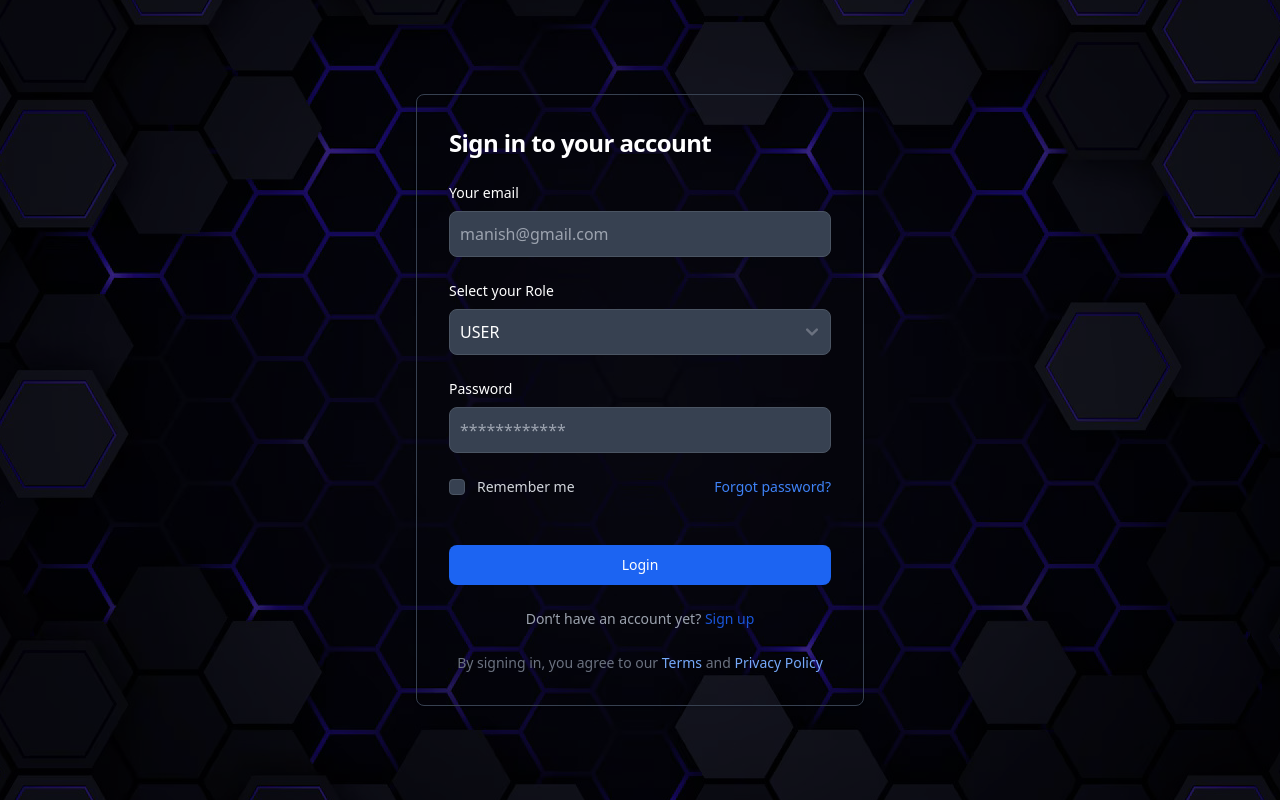
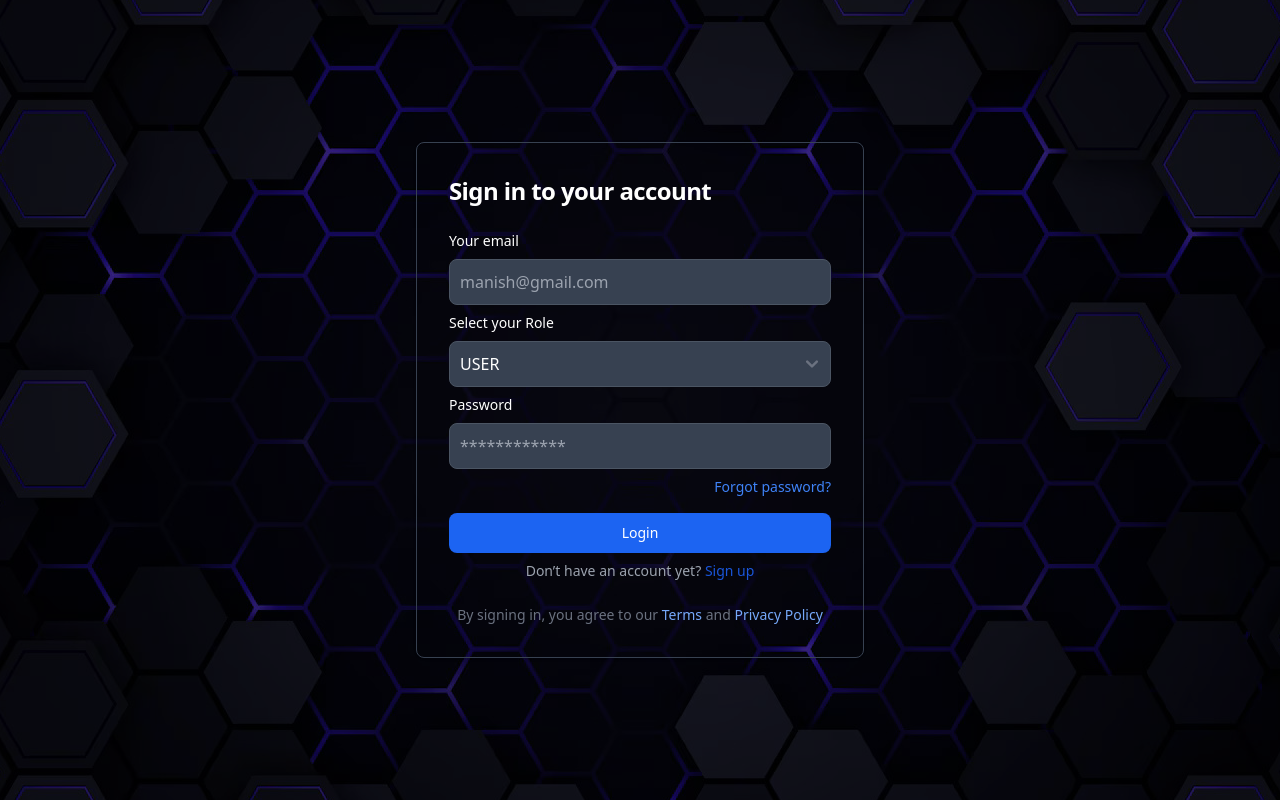
Before and after one commit to ManishPatidar806/GamingEcommerceFrontend, a React (Vite) app: page /login in a window 1280 px wide. Built offline with nearby package versions, Linux system fonts and the light colour scheme.

Commit message:
Changes in loading bar

```diff
--- a/src/App.jsx
+++ b/src/App.jsx
@@ -21,6 +21,7 @@ import FailedPayment from "./components/Payment/FailedPayment";
 import EmailInput from "./components/ForgotPassword/EmailInput";
 import ChangePassword from "./components/ForgotPassword/ChangePassword";
 import ResetPassword from "./components/ForgotPassword/ResetPassword";
+import MainLoader from "./components/AlertAndHelper/MainLoader";
 
 
 function App() {
@@ -39,6 +40,7 @@ function App() {
         <Route path="/addProduct" element={<ProductForm />} />
         <Route path="/updateProduct" element={<ProductUpdate />} />
         <Route path="/loader" element={<Loader />} />
+        <Route path="/mainloader" element={<MainLoader/>}/>
         <Route path="/orderHistory" element={<PurchaseProduct />} />
         <Route path="/success" element={<SuccessPayment />} />
         <Route path="/failed" element={<FailedPayment />} />
--- /dev/null
+++ b/src/components/AlertAndHelper/MainLoader.jsx
@@ -0,0 +1,77 @@
+import React from "react";
+
+const MainLoader = () => {
+  return (
+    <div className="flex justify-center items-center min-h-screen text-white">
+      <div>
+        {" "}
+        <span
+          className="loader relative block"
+          style={{
+            width: "120px",
+            height: "90px",
+            margin: "0 auto",
+          }}
+        >
+          {/* The before pseudo-element */}
+          <span
+            className="absolute bottom-7 left-[50%] translate-x-[-50%] rounded-full"
+            style={{
+              height: "30px",
+              width: "30px",
+              background: "#3B82F6", // Blue color
+              animation: "loading-bounce 0.5s ease-in-out infinite alternate",
+            }}
+          ></span>
+
+          {/* The after pseudo-element */}
+          <span
+            className="absolute top-0 right-0"
+            style={{
+              height: "7px",
+              width: "45px",
+              borderRadius: "4px",
+              boxShadow: "0 5px 0 #fff, -35px 50px 0 #fff, -70px 95px 0 #fff",
+              animation: "loading-step 1s ease-in-out infinite",
+            }}
+          ></span>
+        </span>
+        <p className="mt-5 text-4xl text-blue-600 text-center">Loading...</p>
+        <p className="mt-2 text-xl text-blue-500 text-center">
+          <p className="text-center">Please wait while the server starts.</p>This may take a few moments as
+          the Spring Boot project initializes.
+        </p>
+      </div>
+      {/* Styles for the keyframes */}
+      <style jsx>{`
+        @keyframes loading-bounce {
+          0% {
+            transform: scale(1, 0.7);
+          }
+          40% {
+            transform: scale(0.8, 1.2);
+          }
+          60% {
+            transform: scale(1, 1);
+          }
+          100% {
+            bottom: 140px;
+          }
+        }
+
+        @keyframes loading-step {
+          0% {
+            box-shadow: 0 10px 0 rgba(0, 0, 0, 0), 0 10px 0 #fff,
+              -35px 50px 0 #fff, -70px 90px 0 #fff;
+          }
+          100% {
+            box-shadow: 0 10px 0 #fff, -35px 50px 0 #fff, -70px 90px 0 #fff,
+              -70px 90px 0 rgba(0, 0, 0, 0);
+          }
+        }
+      `}</style>
+    </div>
+  );
+};
+
+export default MainLoader;
--- a/src/components/Authentication/Login.jsx
+++ b/src/components/Authentication/Login.jsx
@@ -3,7 +3,6 @@ import { Link, useNavigate } from "react-router-dom";
 import axios from "axios";
 import Loader from "../AlertAndHelper/Loader";
 import BackgroundImage from "../../resources/BackgroundImage/BACKGROUND.jpg";
-
 
 const Login = () => {
   const navigate = useNavigate();
@@ -53,15 +52,17 @@ const Login = () => {
   }
 
   return (
-
-    <div className="bg-center h-screen w-screen bg-repeat bg-gray-500 bg-blend-multiply" style={{ backgroundImage: `url(${BackgroundImage})` }}>
+    <div
+      className="bg-center h-screen w-screen bg-repeat bg-gray-500 bg-blend-multiply"
+      style={{ backgroundImage: `url(${BackgroundImage})` }}
+    >
       <div className="flex flex-col items-center justify-center px-6 py-8 mx-auto md:h-screen lg:py-0">
         <div className="w-full bg-white rounded-lg shadow dark:border md:mt-0 sm:max-w-md xl:p-0 dark:bg-transparent dark:border-gray-700">
           <div className="p-6 space-y-4 md:space-y-6 sm:p-8">
             <h1 className="text-xl font-bold leading-tight tracking-tight text-gray-900 md:text-2xl dark:text-white">
               Sign in to your account
             </h1>
-            <form className="space-y-4 md:space-y-6" onSubmit={handleSubmit}>
+            <form className="space-y-4 md:space-y-2" onSubmit={handleSubmit}>
               <div>
                 <label
                   htmlFor="email"
@@ -113,26 +114,7 @@ const Login = () => {
                   required
                 />
               </div>
-              <div className="flex items-center justify-between">
-                <div className="flex items-start">
-                  <div className="flex items-center h-5">
-                    <input
-                      id="remember"
-                      aria-describedby="remember"
-                      type="checkbox"
-                      className="w-4 h-4 border border-gray-300 rounded bg-gray-50 focus:ring-3 focus:ring-primary-300 dark:bg-gray-700 dark:border-gray-600 dark:focus:ring-primary-600 dark:ring-offset-gray-800"
-                      required
-                    />
-                  </div>
-                  <div className="ml-3 text-sm">
-                    <label
-                      htmlFor="remember"
-                      className="text-gray-500 dark:text-gray-300"
-                    >
-                      Remember me
-                    </label>
-                  </div>
-                </div>
+              <div className="flex items-center justify-end">
                 <Link
                   to="/sendOtp"
                   className="text-sm font-medium text-blue-600 hover:underline dark:text-blue-500"
@@ -147,7 +129,7 @@ const Login = () => {
               )}
               <button
                 type="submit"
-                className="w-full text-white bg-primary-600 hover:bg-primary-700 focus:ring-4 focus:outline-none focus:ring-primary-300 font-medium rounded-lg text-sm px-5 py-2.5 text-center dark:bg-blue-600 dark:hover:bg-blue-700 dark:focus:ring-blue-800"
+                className="w-full text-white bg-primary-600 hover:bg-primary-700 focus:ring-2 focus:outline-none focus:ring-primary-300 font-medium rounded-lg text-sm px-5 py-2.5 text-center dark:bg-blue-600 dark:hover:bg-blue-700 dark:focus:ring-blue-800"
               >
                 Login
               </button>
@@ -213,7 +195,6 @@ const Login = () => {
             <div className="text-gray-500 flex text-center flex-col mt-4 items-center text-sm">
               <p className="cursor-default">
                 By signing in, you agree to our{" "}
-
                 <Link
                   className="group text-blue-400 transition-all duration-100 ease-in-out"
                   to="#"
--- a/src/components/Authentication/Signup.jsx
+++ b/src/components/Authentication/Signup.jsx
@@ -76,7 +76,7 @@ const Signup = () => {
             <h1 className="text-xl font-bold leading-tight tracking-tight text-gray-900 md:text-2xl dark:text-white">
               Create your account
             </h1>
-            <form className="space-y-4 md:space-y-6" onSubmit={handleSubmit}>
+            <form className="space-y-3 md:space-y-3" onSubmit={handleSubmit}>
               <div>
                 <label
                   htmlFor="name"
@@ -179,28 +179,7 @@ const Signup = () => {
                   required
                 />
               </div>
-              <div className="flex items-center justify-between">
-                <div className="flex items-start">
-                  <div className="flex items-center h-5">
-                    <input
-                      id="remember"
-                      aria-describedby="remember"
-                      type="checkbox"
-                      className="w-4 h-4 border border-gray-300 rounded bg-gray-50 focus:ring-3 focus:ring-primary-300 dark:bg-gray-700 dark:border-gray-600 dark:focus:ring-primary-600 dark:ring-offset-gray-800"
-                      required
-                    />
-                  </div>
-                  <div className="ml-3 text-sm">
-                    <label
-                      htmlFor="remember"
-                      className="text-gray-500 dark:text-gray-300"
-                    >
-                      Remember me
-                    </label>
-                  </div>
-                </div>
 
-              </div>
               {flag && error ? (
                 <div className="text-red-600">{error}</div>
               ) : (
--- a/src/components/Home/Cards.jsx
+++ b/src/components/Home/Cards.jsx
@@ -1,7 +1,7 @@
 import React, { useEffect, useState } from "react";
 import axios from "axios";
 import { useNavigate } from "react-router-dom";
-import Loader from "../AlertAndHelper/Loader";
+import Loader from "../AlertAndHelper/MainLoader";
 import Alert from "../AlertAndHelper/Alert";
 
 const Cards = () => {
```
Also changed, not shown: 2 other files (tests, documents, lock files or other folders).
